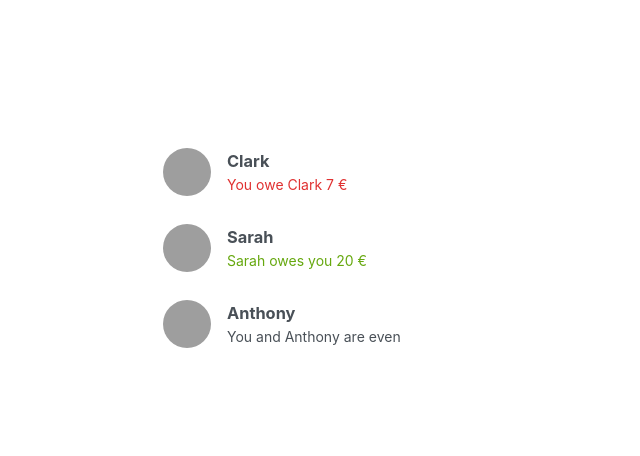
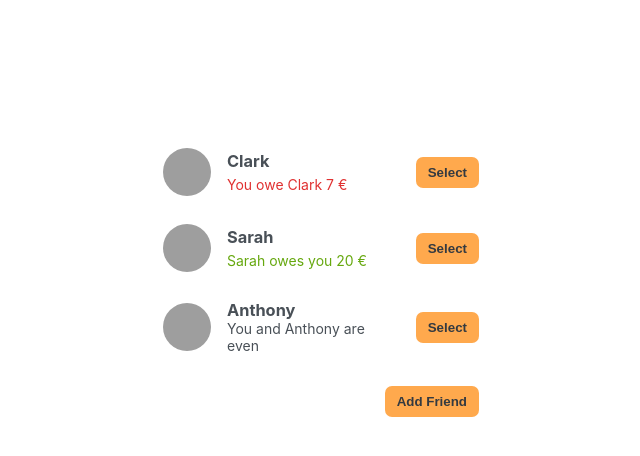
Before and after one commit to LeoPavlovski01/eat-and-split, a React (Create React App) app: page / in a window 1280 px wide. Shown: the top 456 px of the page, without its empty margins (79-719 px from the left). Built offline with nearby package versions, Linux system fonts and the light colour scheme; grey boxes are pictures that could not be loaded.

Commit message:
feat: Form to add a friend

```diff
--- a/src/App.js
+++ b/src/App.js
@@ -1,3 +1,5 @@
+import { useState } from "react";
+
 const initialFriends = [
   {
     id: 118836,
@@ -20,10 +22,18 @@ const initialFriends = [
 ];
 
 export default function App() {
+  const [isAddFriendOpen, setIsAddFriendOpen] = useState(false);
+
+  function handleVisibilityFriendForm() {
+    setIsAddFriendOpen((open) => (open = !open));
+  }
+
   return (
     <div className="app">
       <div className="sidebar">
         <FriendList friends={initialFriends} />
+        <FormAddFriend visible={isAddFriendOpen}></FormAddFriend>
+        <Button onClick={handleVisibilityFriendForm}>Add Friend</Button>
       </div>
     </div>
   );
@@ -56,7 +66,33 @@ function Friend({ friend }) {
           </p>
         )}
         {friend.balance === 0 && <p>You and {friend.name} are even</p>}
+        <Button>Select</Button>
       </li>
     </>
   );
 }
+
+function FormAddFriend({ visible }) {
+  //   2 important things , the url , the name
+  return (
+    <>
+      {visible && (
+        <form className="form-add-friend">
+          <span>Friend Name 🧑</span>
+          <input type="text" />
+          <span>Image URL 🖼 </span>
+          <input type="text" />
+          <Button>Add</Button>
+        </form>
+      )}
+    </>
+  );
+}
+
+function Button({ children, onClick }) {
+  return (
+    <button onClick={onClick} className="button">
+      {children}
+    </button>
+  );
+}
```
